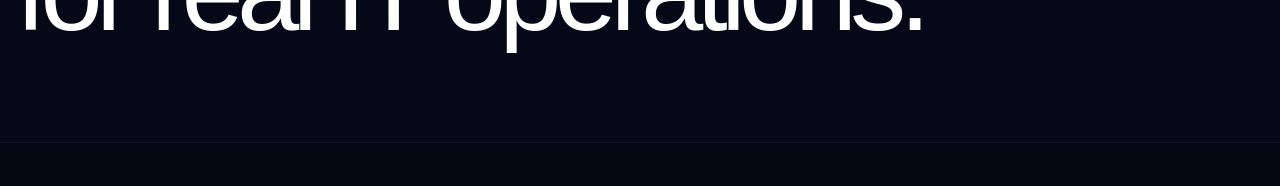
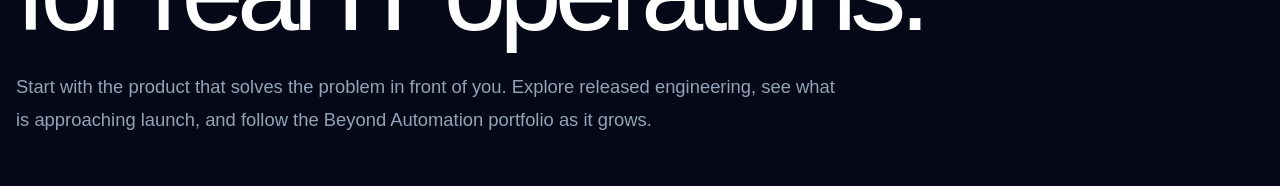
Before and after one commit to Beyond-Automation/beyondautomation-website, a Next.js app: page /products in a window 1280 px wide. Shown: the part 420-606 px from the top of the page. Built offline with nearby package versions, Linux system fonts and the light colour scheme; no server answers.

Commit message:
BA-WEB-023 Strengthen product funnel messaging

```diff
--- a/src/app/products/page.tsx
+++ b/src/app/products/page.tsx
@@ -5,7 +5,7 @@ import ProductRoadmap from "@/components/ProductRoadmap";
 
 export const metadata: Metadata = {
   title: "Products",
-  description: "Explore Beyond Automation engineering products and product roadmap.",
+  description: "Explore Beyond Automation products for Windows infrastructure health, patch readiness, and network troubleshooting.",
 };
 
 export default function ProductsPage() {
@@ -16,6 +16,11 @@ export default function ProductsPage() {
         <div className="ba-container">
           <p className="ba-launch-eyebrow">Beyond Automation products</p>
           <h1>Engineering software for real IT operations.</h1>
+          <p className="ba-product-lead">
+            Start with the product that solves the problem in front of you. Explore released
+            engineering, see what is approaching launch, and follow the Beyond Automation
+            portfolio as it grows.
+          </p>
         </div>
       </section>
       <ProductRoadmap />
```
